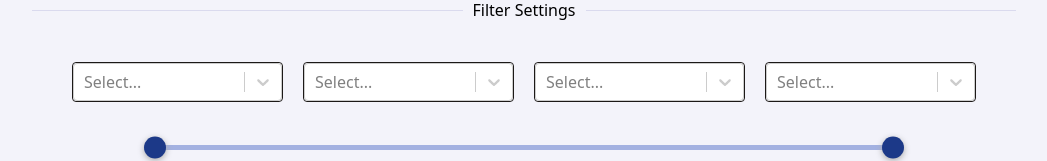
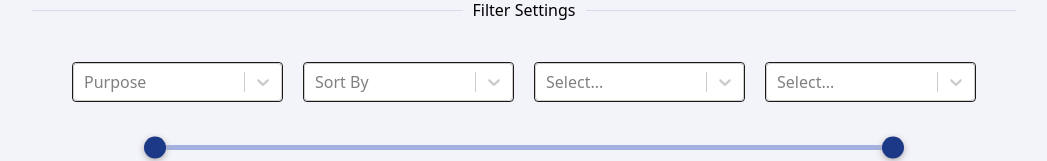
Before and after one commit to evergreenx/seekers-realty, a Next.js app: page /filter in a window 1280 px wide. Shown: the part 364-525 px from the top of the page, without its empty margins (116-1163 px from the left). Built offline with nearby package versions, Linux system fonts and the light colour scheme.

Commit message:
fixing selects

```diff
--- a/components/Filter/index.tsx
+++ b/components/Filter/index.tsx
@@ -5,13 +5,23 @@ import Range from "../Filter/Range/index";
 
 const Index = () => {
   const [selectedOption, setSelectedOption] = React.useState(null);
+  const [purposeValue , setPurposeValue] = React.useState("");
+ const [sortValue , setSortValue] = React.useState("");
 
-  const options = [
-    { value: "chocolate", label: "Chocolate" },
-    { value: "strawberry", label: "Strawberry" },
-    { value: "vanilla", label: "Vanilla" },
+
+
+  const purposeOptions = [
+    { value: "buy", label: "buy" },
+    { value: "rent", label: "rent" },
+
   ];
 
+
+  // const sortOptions = [
+  //   { value: "buy", label: "buy" },
+  //   { value: "rent", label: "rent" },
+
+  // ];
   return (
     <div className="bg-[#F3F3FA] my-10 ">
       <div className="filter__container max-w-5xl mx-auto p-5  py-10  ">
@@ -23,41 +33,41 @@ const Index = () => {
         <div className="grid grid-cols-1 lg:grid-cols-4 px-10 py-10    gap-5">
         <Select
           value={selectedOption}
-          onChange={() => {
-            setSelectedOption(selectedOption);
-          }}
-          options={options}
+          onChange={(option) => setSelectedOption(option)}
+
+
+          placeholder="Purpose"
+          options={purposeOptions}
           className="border border-stone-900 rounded"
 
         />
 
 <Select
           value={selectedOption}
-          onChange={() => {
-            setSelectedOption(selectedOption);
-          }}
-          options={options}
+          onChange={(option) => setSelectedOption(option)}
+
+          placeholder={"Sort By"}
+
+          options={purposeOptions}
           className="border border-stone-900 rounded"
         />
 
 
 <Select
           value={selectedOption}
-          onChange={() => {
-            setSelectedOption(selectedOption);
-          }}
-          options={options}
+          onChange={(option) => setSelectedOption(option)}
+
+          options={purposeOptions}
 
           className="border border-stone-900 rounded"
 
         /> <Select
         value={selectedOption}
-        onChange={() => {
-          setSelectedOption(selectedOption);
-        }}
+        onChange={(option) => setSelectedOption(option)}
+
         className="border border-stone-900 rounded"
 
-        options={options}
+        options={purposeOptions}
       />
       </div>
 
```
